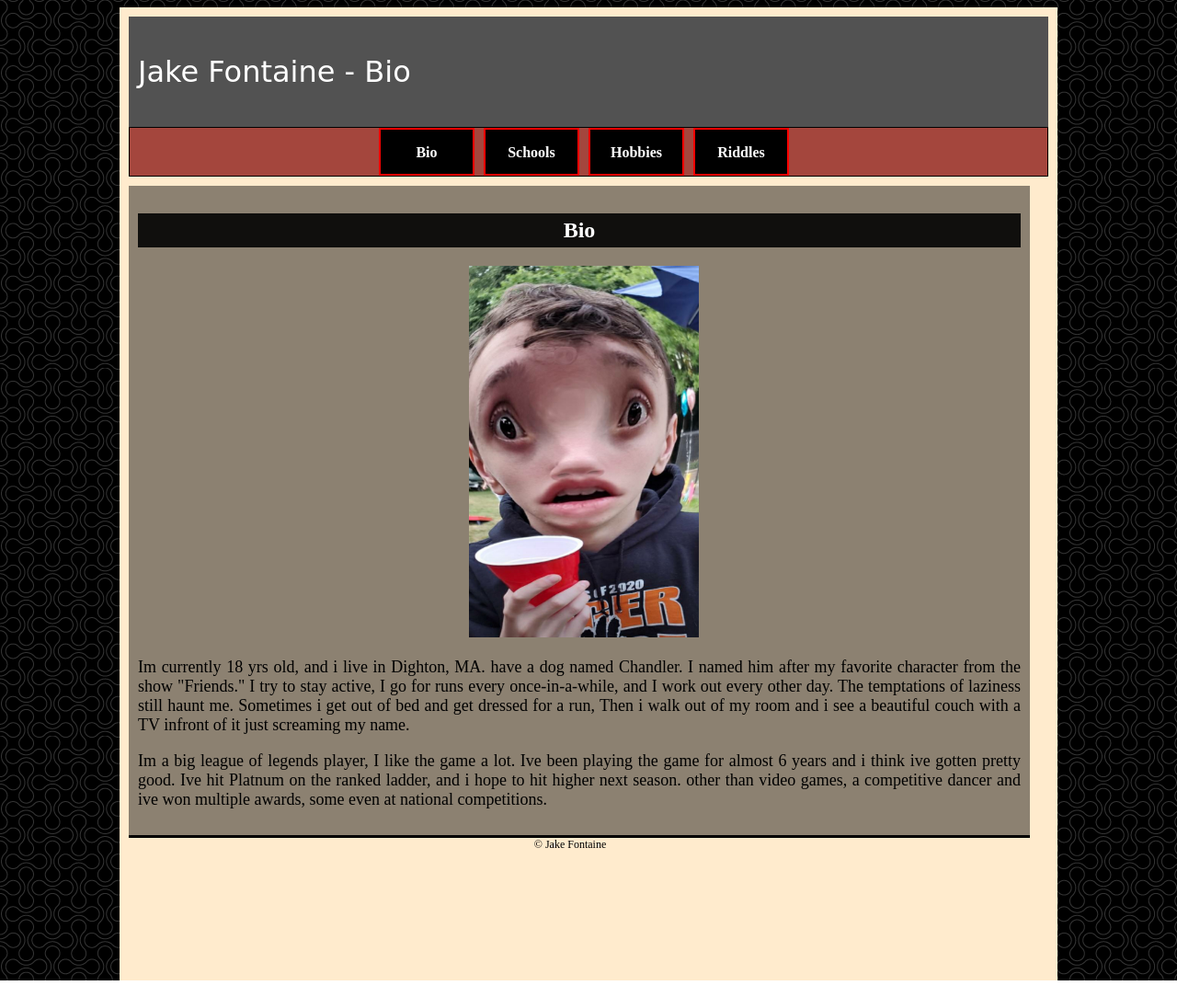
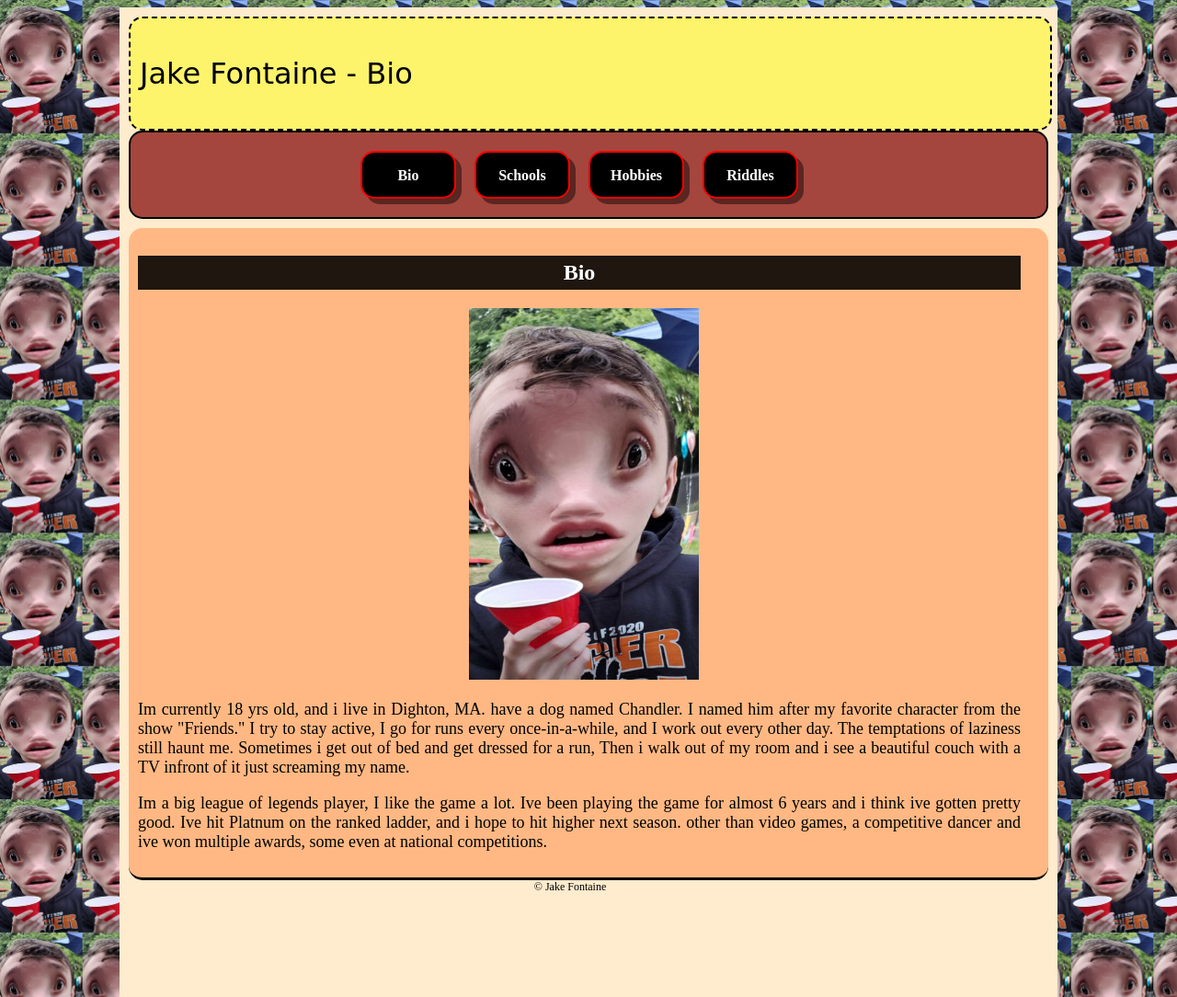
Before and after one commit to JakeFontaine821/GDS111Fall2020, a plain HTML site: page Fontaine_03/Index.html in a window 1280 px wide. Shown: the whole page at 92% size. Drawn offline with Linux system fonts and the light colour scheme.

Commit message:
Week4 Assignment

```diff
--- a/Fontaine_03/css/W3.css
+++ b/Fontaine_03/css/W3.css
@@ -1,8 +1,9 @@
 html,body{
-    height: 115%;
+    height: 116%;
     display: flex;
     justify-content: center;
-    background-image: url(../Images/double-bubble-dark.png);
+    background-image: url(../Images/BeautifulFace.jpg);
+    background-size: 7%;
 }
 
 #main-container{
@@ -15,18 +16,21 @@ html,body{
     width: 980px;
     height: 100px;
     padding: 10px;
-    background-color: rgb(82, 82, 82);
+    background-color: rgba(251, 255, 0, 0.473);
     line-height: 100px;
-    color: white;
+    color: black;
     font-family: cursive;
     font-size: xx-large;
+    border-radius: 15px;
+    border: 2px dashed black;
 }
 
 #nav{
     display: flex;
     justify-content: center;
     background-color: rgba(126, 0, 0, 0.7);
-    border: 1px solid black;
+    border: 2px solid black;
+    border-radius: 15px;
 }
 
 .btn{
@@ -40,6 +44,9 @@ html,body{
     text-decoration: none;
     font-weight: bold;
     line-height: 50px;
+    border-radius: 15px;
+    box-shadow: 6px 6px rgba(0, 0, 0, 0.459);
+    margin: 20px 20px 20px 0;
 }
 
 .btn:hover{
@@ -51,11 +58,12 @@ html,body{
 }
 
 #content{
-    width: 960px;
+    width: 980px;
     padding: 10px;
-    background-color: #00000073;
+    background-color: #ff5e005d;
     margin-top: 10px;
     border-bottom: 3px solid black;
+    border-radius: 15px;
 }
 
 .title{
--- a/W4/Week4Lab/css/style.css
+++ b/W4/Week4Lab/css/style.css
@@ -17,7 +17,6 @@ body{
     background-color: cornflowerblue;
 }
 
-/*whole page is white because of this shit*/
 header{
     margin-bottom: 10px;
     text-align: center;
```
